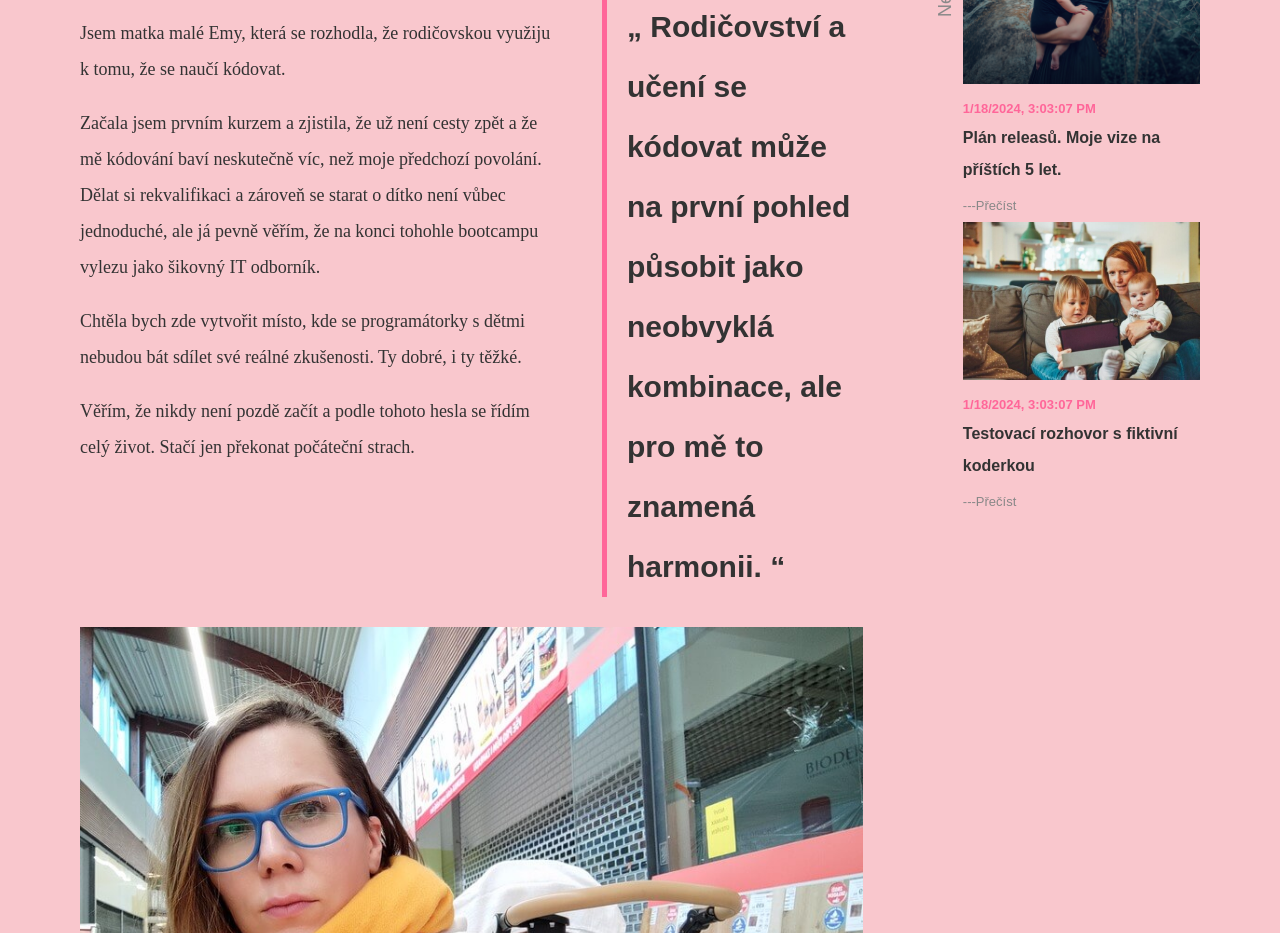
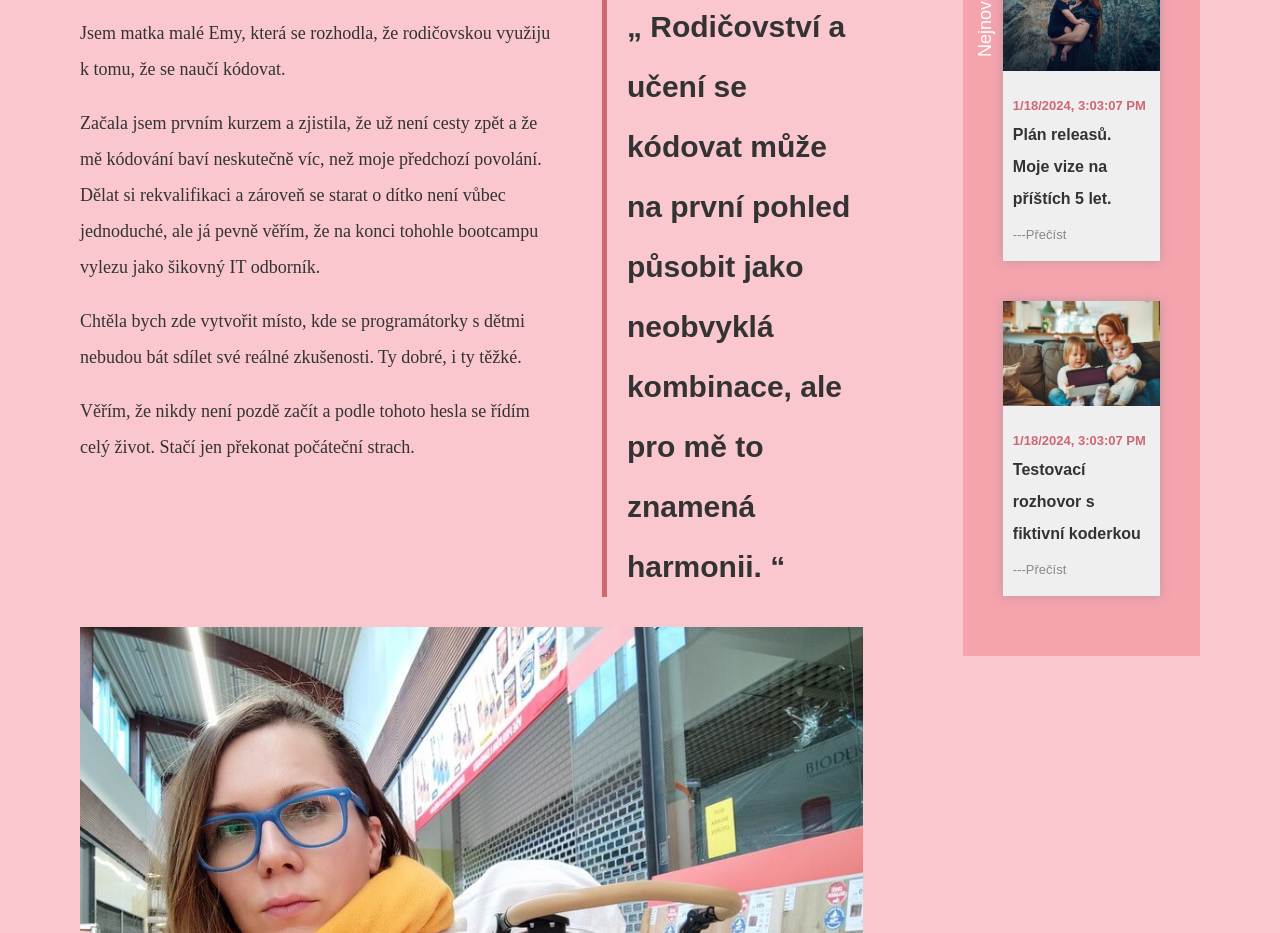
Before and after one commit to katykola/mamakoduje, an Eleventy site: page o-me.html in a window 1280 px wide. Shown: the part 460-1393 px from the top of the page. Built offline with nearby package versions, Linux system fonts and the light colour scheme; Eleventy itself is replaced by a stand-in of ours; files that its build step writes are made by us from their sources; a web font is replaced by a local one.

Commit message:
sidebar new design

```diff
--- a/_includes/partials/sidebar.njk
+++ b/_includes/partials/sidebar.njk
@@ -1,7 +1,8 @@
+<div class="sidebar__content">
   <div class="sidebartitle">
     <p class="sidebartitle__name">Nejnovější</p>
   </div>
-
+  <div class="sidebar__posts">
     {% for post in collections.posts | reverse | limit(2) %}
     <div class="sidebar__post">
       <a href="{{ post.url }}">
@@ -11,10 +12,14 @@
           alt="{{ post.data.alt }}"
         />
       </a>
+      <div class="sidebar__text">
         <p class="sidebar__date">{{ page.date.toLocaleString(cs - CZ) }}</p>
         <h2 class="sidebar__title">{{ post.data.title }}</h2>
         <a class="sidebar__link" href="{{ post.url }}">---Přečíst</a>
+      </div>
+    </div>
     {% endfor %}
+  </div>
 </div>
 <!--
   {% include 'partials/newsletter-sidebar.njk' %}
--- a/scss/layout/_sidebar.scss
+++ b/scss/layout/_sidebar.scss
@@ -1,26 +1,36 @@
 @use '../utils/var';
 @import '../utils/breakpoints';
-
 
 .sidebar{
 
     grid-column: 6/8;
     margin-left: 4rem;
     padding-top: 8rem;
-    position: sticky;
-    top: 0;
 
 
     @include mobile{
         display: none;
     }
 
+    &__content{
+        background-color: var.$color-primary-dark;
+        padding: 4rem;
+        padding-bottom: 2rem;
+        position: sticky;
+        margin-bottom: 4rem;
+    }
+
     &__post{
         margin-bottom: 4rem;
+        box-shadow: 0 0 10px var.$color-primary-shadow;
+        background-color: var.$color-secondary;
     }
 
     &__photo{
         width: 100%;
+    }
+    &__text{
+        padding: 1rem;
     }
     &__date{
         margin: 0;
@@ -51,7 +61,7 @@
         top: 3rem;
         left: -6rem;
         font-family: var.$font-special;
-        color: var.$color-font-light;
+        color: white;
         font-weight: 300;
     }
 }
--- a/scss/utils/_var.scss
+++ b/scss/utils/_var.scss
@@ -1,13 +1,25 @@
-//$color-primary: #FFDCED;
+// Color primary and hues
 $color-primary: #f9c7cd;
+$color-primary-dark: #F5A3AD;
 $color-primary-shadow: #be999e;
+
+//Color secondary
 $color-secondary: #EFEFEF;
-//#FFF8EF
-$color-accent: #FF6699;
-$color-font: #333333;
-$color-font-light: #888;
+
+// Color accent
+$color-accent: #CF6773;
+//$color-accent: #FF6699;
+
+// Dark background, footer
 $color-dark: #444;
 
+//Fonts
 $font-logo: 'Inknut Antiqua', serif;
 $font-special: 'Inria Sans', sans-serif;
 $font-text: 'Inria Serif', serif;
+$color-font: #333333;
+$color-font-light: #888;
+
+// Other options
+//#FCE4E7 light pink
+//#FFF0E6 light beige
```
Also changed, not shown: css/style.css, 1 other file. Lines whose indentation alone changed are shown as unchanged.
